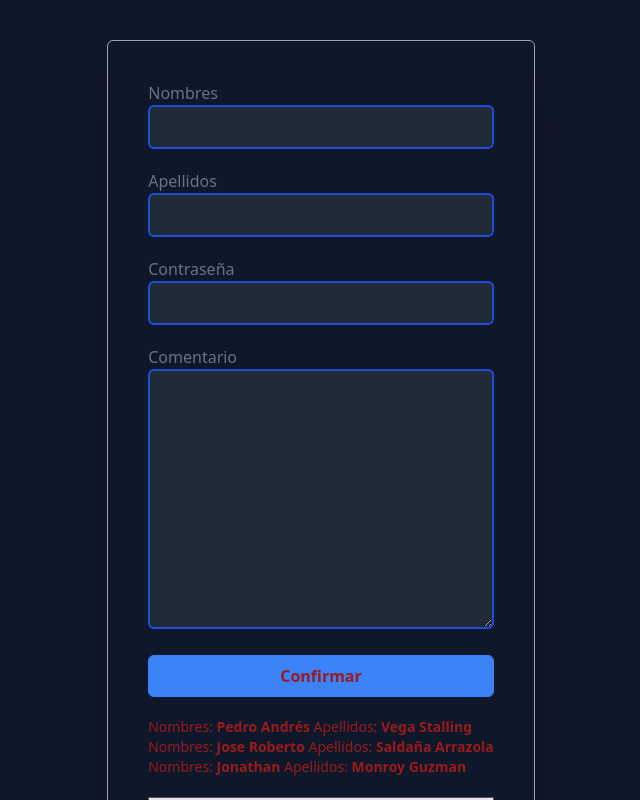
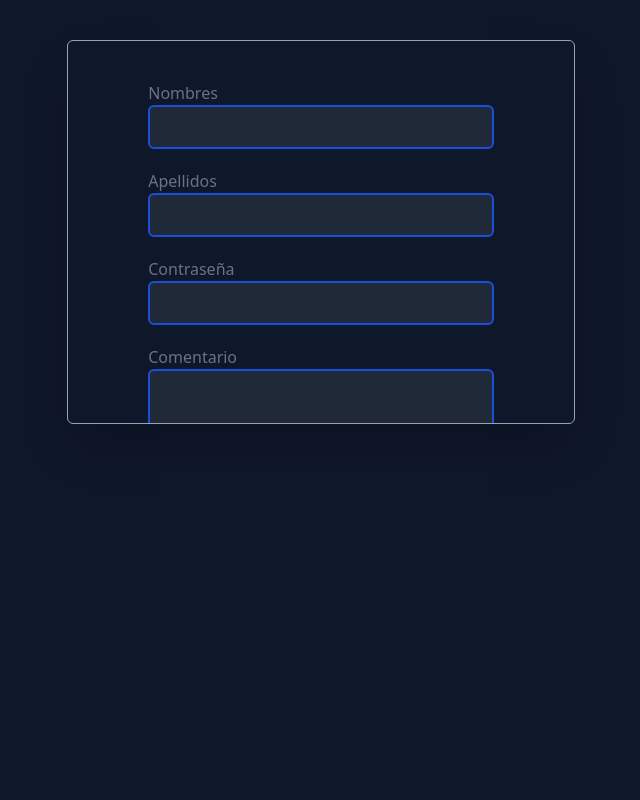
Before and after one commit to jsaldana-2021040/front-end-angular, an Angular app: page / in a window 1280 px wide. Shown: the top 800 px of the page, without its empty margins (319-959 px from the left). Built offline with nearby package versions, Linux system fonts and the light colour scheme.

Commit message:
overscroll

```diff
--- a/src/app/app.component.html
+++ b/src/app/app.component.html
@@ -1,5 +1,5 @@
-<div class="flex items-center justify-center w-screen dark:bg-slate-900">
-  <div class="rounded-md shadow-2xl border border-gray-400 p-10 m-10">
+<div class="flex items-center justify-center w-screen">
+  <div class="rounded-md shadow-2xl border border-gray-400 px-20 py-10 m-10 overflow-y-auto h-96">
     <div class="">
       <div class="mb-5">
         <label class="fl">Nombres</label>
--- a/src/styles.css
+++ b/src/styles.css
@@ -6,7 +6,7 @@
 @layer base {
 
     body {
-        @apply text-gray-950 dark:text-red-800
+        @apply text-gray-950 dark:text-red-800  dark:bg-slate-900
     }
 
     [type="text"], [type="password"], textarea {
```
